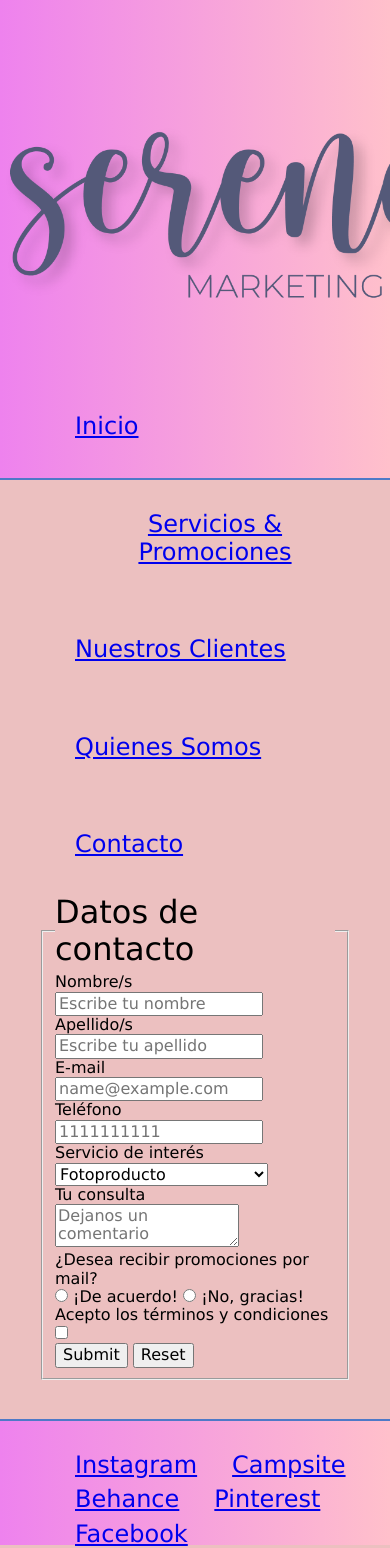
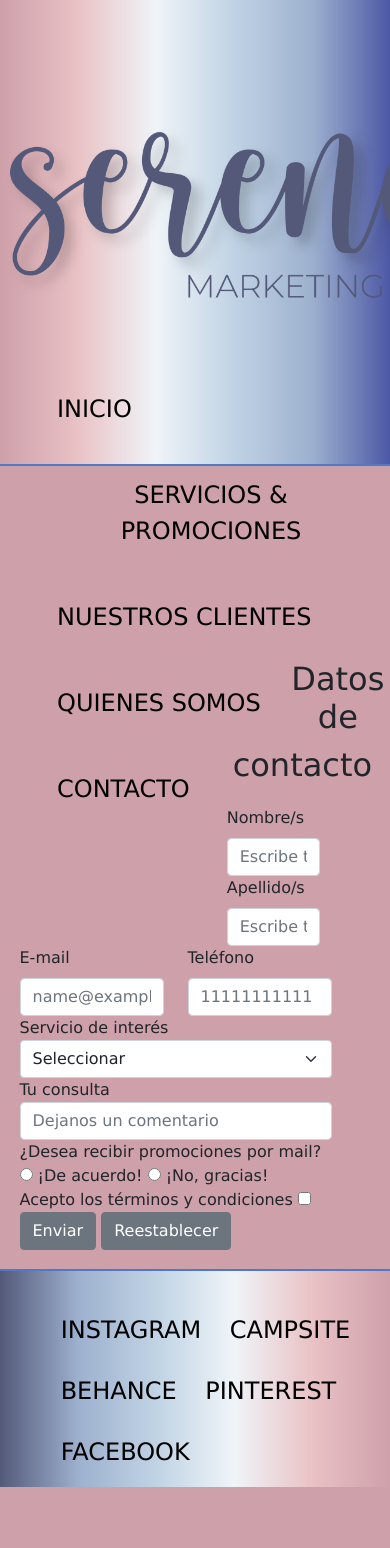
Before and after one commit to camkinasa/desafio-git, a plain HTML site: page paginas/contacto.html in a window 390 px wide. Shown: the top 1548 px of the page. After the commit the page ends 1487 px from the top, so only its background shows below. Drawn offline with nearby package versions, Linux system fonts and the light colour scheme.

Commit message:
Mi segundo commit

```diff
--- a/paginas/contacto.html
+++ b/paginas/contacto.html
@@ -5,6 +5,7 @@
     <meta http-equiv="X-UA-Compatible" content="IE=edge">
     <meta name="viewport" content="width=device-width, initial-scale=1.0">
     <title>Contacto</title>
+    <link href="https://cdn.jsdelivr.net/npm/bootstrap@5.1.2/dist/css/bootstrap.min.css" rel="stylesheet" integrity="sha384-uWxY/CJNBR+1zjPWmfnSnVxwRheevXITnMqoEIeG1LJrdI0GlVs/9cVSyPYXdcSF" crossorigin="anonymous">
     <link rel="stylesheet" href="normalize.css"/>
     <link rel="stylesheet" href="estilos.css" />
 </head>
@@ -42,38 +43,54 @@
        </nav>
    </header>
    <main>
+        <h1 class="datos__titulo">
+            Datos de contacto
+        </h1>
        <form class="datos" method="POST" enctype="text/plain">
-         <fieldset class="datos__campo">
-            <legend class="datos__titulo">
-               Datos de contacto
-            </legend>
-            <label class="datos__items">Nombre/s</label>
-            <input class="datos__items" type="text" placeholder="Escribe tu nombre" required>
-            <label class="datos__items">Apellido/s</label>
-            <input class="datos__items" type="text" placeholder="Escribe tu apellido" required>
-            <label class="datos__items">E-mail</label>
-            <input class="datos__items" type="email" placeholder="name@example.com" required>
-            <label class="datos__items">Teléfono</label>
-            <input class="datos__items" type="tel" placeholder="1111111111">
+         <div class="row">
+            <div class="col">
+               <label class="form-label">Nombre/s</label>
+               <input type="text" class="form-control" placeholder="Escribe tu nombre" required>
+             </div>
+             <div class="col">
+               <label class="form-label">Apellido/s</label>
+               <input type="text" class="form-control" placeholder="Escribe tu apellido" required>
+             </div>
+         </div>
+         <div class="row">
+            <div class="col">
+               <label for="exampleInputEmail1" class="form-label">E-mail</label>
+               <input type="email" class="form-control" id="exampleInputEmail1" placeholder="name@example.com" required>
+             </div>
+            <div class="col">
+               <label class="form-label">Teléfono</label>
+               <input type="tel" class="form-control" placeholder="11111111111">
+             </div>
+         </div>
             <label class="datos__items">Servicio de interés</label>
-            <select>
+            <select class="form-select" aria-label="Default select example">
+               <option selected>Seleccionar</option>
                <option value="fotoproducto">Fotoproducto</option>
                <option value="publicidad">Publicidad</option>
                <option value="interaccion">Interacción con clientes</option>
             </select>
-            <label class="datos__items">Tu consulta</label>
-            <textarea placeholder="Dejanos un comentario"></textarea>
+         <div class="row">
+            <div class="col">
+               <label class="datos__items">Tu consulta</label>
+               <input type="text" class="form-control" placeholder="Dejanos un comentario"></input>
+            </div>
+         </div>
             <label class="datos__items">¿Desea recibir promociones por mail?</label>
             <input type="radio" id="si" name="promos">
             <label for="si">¡De acuerdo!</label>
             <input type="radio" id="no" name="promos">
             <label for="no">¡No, gracias!</label>
+            </br>
             <label class="datos__items">Acepto los términos y condiciones</label>
             <input type="checkbox">
             <br>
-            <input type="submit" placeholder="Enviar">
-            <input type="reset">
-         </fieldset>
+            <button type="submit" class="btn btn-secondary">Enviar</button>
+            <button type="submit" class="btn btn-secondary">Reestablecer</button>
        </form>
    </main>
    <footer class="footer">
@@ -97,5 +114,6 @@
         </ul>
       </nav>
    </footer>
+   <script src="https://cdn.jsdelivr.net/npm/bootstrap@5.1.2/dist/js/bootstrap.bundle.min.js" integrity="sha384-kQtW33rZJAHjgefvhyyzcGF3C5TFyBQBA13V1RKPf4uH+bwyzQxZ6CmMZHmNBEfJ" crossorigin="anonymous"></script>
 </body>
 </html>
--- a/paginas/estilos.css
+++ b/paginas/estilos.css
@@ -1,13 +1,13 @@
 /*Cambiar todo lo que pueda de unidades absolutas a relativas */
 
 body{
-    background-color: rgb(236, 192, 192);
+    background-color: rgb(206, 160, 170);
     font-family: Verdana, Geneva, Tahoma, sans-serif;
 }
 
 .header{
     text-align: center;
-   background-image: linear-gradient(to left, pink, violet);
+    background-image: linear-gradient(to right, rgb(206, 160, 170), rgb(233, 194, 197), rgb(239, 244, 248), rgb(192, 211, 228), rgb(157, 176, 206), rgb(77, 88, 165));
 }
 
 
@@ -18,8 +18,6 @@ body{
 
 .header__nav{
     font-size:x-large;
-   /* color: rgb(111, 67, 180);
-    background-color: rgb(221, 160, 183);*/
     height: 100px;
     border-bottom: 2px solid rgb(78, 121, 199);
 }
@@ -27,8 +25,13 @@ body{
 .header__nav ul li{
     float: left;
     list-style: none;
-    margin: 35px;
-    color: rgb(111, 67, 180)
+    margin: 25px;
+}
+
+.header__nav ul li a{
+    text-decoration: none;
+    text-transform: uppercase;
+    color: black;
 }
 
 .servicios__imagenes{
@@ -63,12 +66,12 @@ body{
 }
 
 .promos{
-    margin: 10%;
-    width: 80%;
+    margin: 5%;
+    width: 90%;
 }
 
 .promos__tabla{
-    background-color: rgb(198, 150, 212);
+    background-color: rgb(157, 176, 206);
     text-align: left;
     border-collapse: collapse;
     width: 100%;
@@ -77,43 +80,41 @@ body{
 }
 
 .promos__tabla__titulo{
-    color: rgb(43, 122, 226);
+    color: rgb(84, 89, 121);
     font-size:xx-large;
     font-family: 'Franklin Gothic Medium', 'Arial Narrow', Arial, sans-serif;
+    text-transform: uppercase;
+    text-align: center;
 }
 
 .promos__tabla th, td{
     padding: 20px;
 }
 
+.promos__tabla td:hover{
+    padding: 30px;
+}
+
 .promos__tabla__encabezados{
-    background-color: cornflowerblue;
+    background-color: rgb(84, 89, 121);
     border-bottom: solid 5px black;
     color: white;
+    text-transform: uppercase;
 }
 
 .promos__tabla__color{
-    background-color:rgb(221, 177, 235);
-}
-
-.recurso{
-    display: flex;
-    flex-direction: row;
-    flex-wrap: wrap;
+    background-color:rgb(192, 211, 228);
 }
 
 .recurso__titulo{
-    color: teal;
+    color: rgb(84, 89, 121);
     text-align: center;
     font-size:xx-large;
-}
-
-.recurso__imagen{
-    padding-left: 25%;
+    text-transform: uppercase;
 }
 
 .recurso__imagen img{
-    width: 550px;
+    width: 400px;
 }
 
 .recurso__texto{
@@ -133,21 +134,26 @@ body{
 
 .footer{
     border-top: 2px solid rgb(78, 121, 199);
-    background-image: linear-gradient(to left, pink, violet);
+    background-image: linear-gradient(to left, rgb(206, 160, 170), rgb(233, 194, 197), rgb(239, 244, 248), rgb(192, 211, 228), rgb(157, 176, 206), rgb(84, 89, 121));
 }
 
 .footer__nav{
     font-size:x-large;
-    color: rgb(111, 67, 180);
-    height: 100px;
+    height: 200px;
 }
 
 .footer__nav ul li{
     float:left;
     list-style: none;
-    margin-left: 10%;
-    margin-top: 2%;
+    margin-left: 8%;
+    margin-top: 7%;
     color: rgb(111, 67, 180)
+}
+
+.footer__nav ul li a{
+    text-decoration: none;
+    text-transform: uppercase;
+    color: black;
 }
 
 /*Servicios y promociones*/
@@ -180,14 +186,15 @@ body{
 .clientes__titulo{
     font-size: 80px;
     font-family: Georgia, 'Times New Roman', Times, serif;
-    color:darkorchid;
+    color: rgb(77, 88, 165);
     text-align: center;
 }
 
 .clientes__identidad__subtitulo, .clientes__papeleria__subtitulo, .clientes__redes__subtitulo{
     font-size: 40px;
-    color: rgb(43, 122, 226);
+    color: rgb(84, 89, 121);
     font-family: Georgia, 'Times New Roman', Times, serif;
+    margin: 5%;
 }
 
 .clientes__identidad__texto, .clientes__papeleria__texto, .clientes__redes__texto{
@@ -203,21 +210,16 @@ body{
 .grid{
     display: grid;
     grid-template-areas:
-    "nav nav nav"
     "img somos somos"
     "section2 section2 section2"
     "footer footer footer";
     grid-template-columns: 2fr 2fr 2fr;
-    grid-template-rows: 1fr 3fr 2.5fr 1fr;
+    grid-template-rows: 2.5fr 1.5fr 1fr;
     justify-content: space-around; /*no me lo lee*/
 }
 
 .grid div{
     padding-left: 25px;
-}
-
-.header__nav{
-    grid-area: nav;
 }
 
 .imagen img{
@@ -226,12 +228,13 @@ body{
 
 .imagen{
     grid-area: img;
+    margin-top: 10%;
 }
 
 .texto__titulo{
     font-size:xx-large;
     font-family: sans-serif;
-    color: darkmagenta;
+    color: rgb(77, 88, 165);
 }
 
 .letra{
@@ -242,6 +245,7 @@ body{
 
 .texto1{
     grid-area: somos;
+    margin-top: 10%;
 }
 
 .texto2{
@@ -252,7 +256,7 @@ body{
     grid-area: footer;
 }
 
-/* Contacto */
+/* Contacto
 
 .datos{
     margin: 10%;
@@ -264,4 +268,15 @@ body{
 
 .datos__items{
     display: block;
+}*/
+form{
+    width: 80%;
+    margin: 5%;
 }
+
+.datos__titulo{
+    font-size: xx-large;
+    font-family: Verdana, Geneva, Tahoma, sans-serif;
+    margin-top: 5%;
+    text-align: center;
+}
```
Also changed, not shown: index.html (+16 -8 lines), paginas/quienes-somos.html (+2 -2 lines), paginas/imagenes/logo-mini.jpg (added), paginas/imagenes/recurso-gratuito.jpg.
